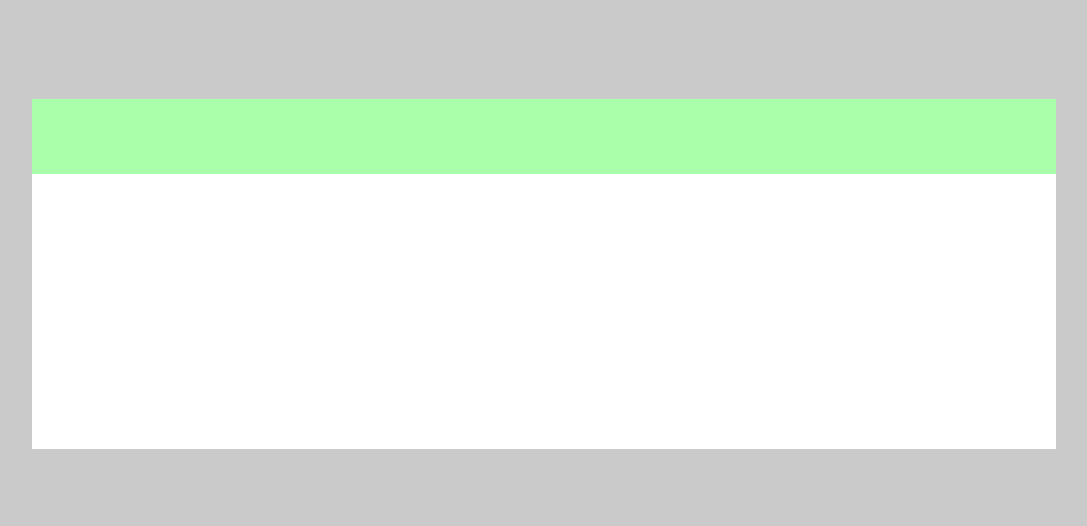
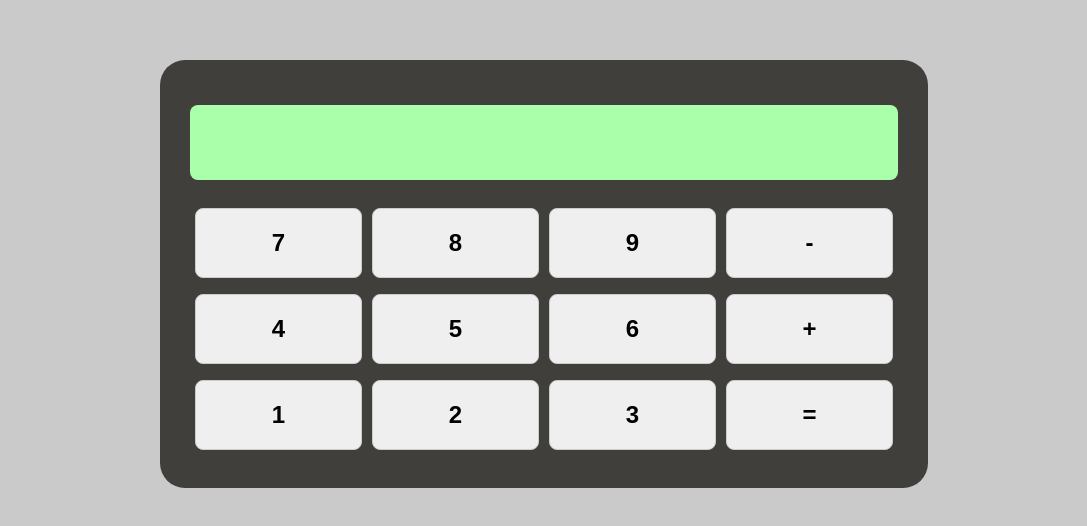
Before and after one commit to Marcsfic98/Calculadora, a React (Create React App) app: page / in a window 1280 px wide. Shown: the part 126-652 px from the top of the page, without its empty margins (96-1183 px from the left). Built offline with nearby package versions, Linux system fonts and the light colour scheme.

Commit message:
Botoes finalizados

```diff
--- a/src/App.js
+++ b/src/App.js
@@ -1,7 +1,7 @@
 
 import Input from "./components/Input";
 import Buttons from "./components/Buttons";
-import { Container,Content } from "./style";
+import { Container,Content ,Row,Column} from "./style";
 
 
 const App = () => {
@@ -9,6 +9,27 @@ const App = () => {
     <Container>
       <Content>
          <Input/>
+
+         <Row>
+           <Buttons label={'7'}/>
+           <Buttons label={'8'}/>
+           <Buttons label={'9'}/>
+           <Buttons label={'-'}/>
+         </Row>
+
+         <Row>
+           <Buttons label={'4'}/>
+           <Buttons label={'5'}/>
+           <Buttons label={'6'}/>
+           <Buttons label={'+'}/>
+         </Row>
+         <Row>
+           <Buttons label={'1'}/>
+           <Buttons label={'2'}/>
+           <Buttons label={'3'}/>
+           <Buttons label={'='}/>
+         </Row>
+
       </Content>
     </Container>
   );
--- a/src/components/Buttons/index.js
+++ b/src/components/Buttons/index.js
@@ -1,9 +1,11 @@
+import { ButtonContainer } from "./style";
 
-const Buttons = () => {
+
+const Buttons = ({label,onClick}) => {
     return (
-      <div className="App">
-       ola
-      </div>
+      <ButtonContainer onClick={onClick}>
+        {label}
+      </ButtonContainer>
     );
   }
 
--- a/src/components/Buttons/style.js
+++ b/src/components/Buttons/style.js
@@ -1 +1,11 @@
 import styled from "styled-components";
+
+export const ButtonContainer = styled.button`
+    padding:20px;
+    border:1px solid #ccc;
+    border-radius:8px;
+    font-size:24px;
+    font-weight:700;
+    flex:1;
+    margin:8px 5px;
+`
--- a/src/components/Input/style.js
+++ b/src/components/Input/style.js
@@ -3,7 +3,7 @@ import styled from "styled-components";
 export const InputContainer =styled.div`
     width:100%;
     height:75px;
-    background:#aaffaa;
+
 
     display:flex;
     align-items:center;
@@ -11,6 +11,7 @@ export const InputContainer =styled.div`
 
     font-size:24px;
     font-family:'Roboto';
+    margin:45px 0 20px 0;
 
 
     input{
@@ -18,11 +19,10 @@ export const InputContainer =styled.div`
         height:75px;
         background:#aaffaa;
         border:0;
-        display:flex;
-        flex-direction:column;
-        align-items:flex-end;
-         padding:0 10px;
-
+        display:block;
+        margin:0 auto;
+        padding:0 10px;
+        border-radius:8px;
         font-size:24px;
         font-family:'Roboto';
     }
--- a/src/style.js
+++ b/src/style.js
@@ -12,7 +12,25 @@ export const Container = styled.div`
 `
 
 export const Content = styled.div`
-    background-color:#ffffff;
-    width:80%;
-    min-height:350px;
+    background-color:#403f3c;
+    width:60%;
+    border-radius:25px;
+    padding:0 30px 30px 30px;
 `
+
+export const Row = styled.div`
+    display:flex;
+    flex-direction:row;
+    justify-content: space-between;
+    align-items:center;
+
+`
+
+
+export const Column = styled.div`
+    display:flex;
+    flex-direction:column;
+    justify-content: space-between;
+    align-items:center;
+
+`
```
